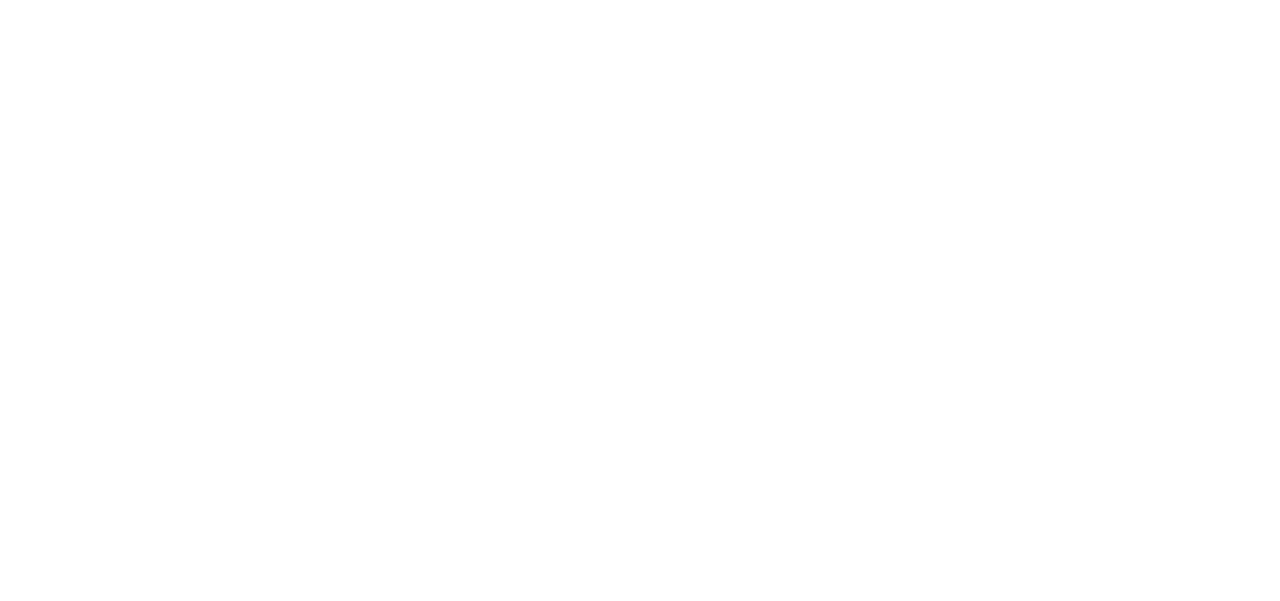
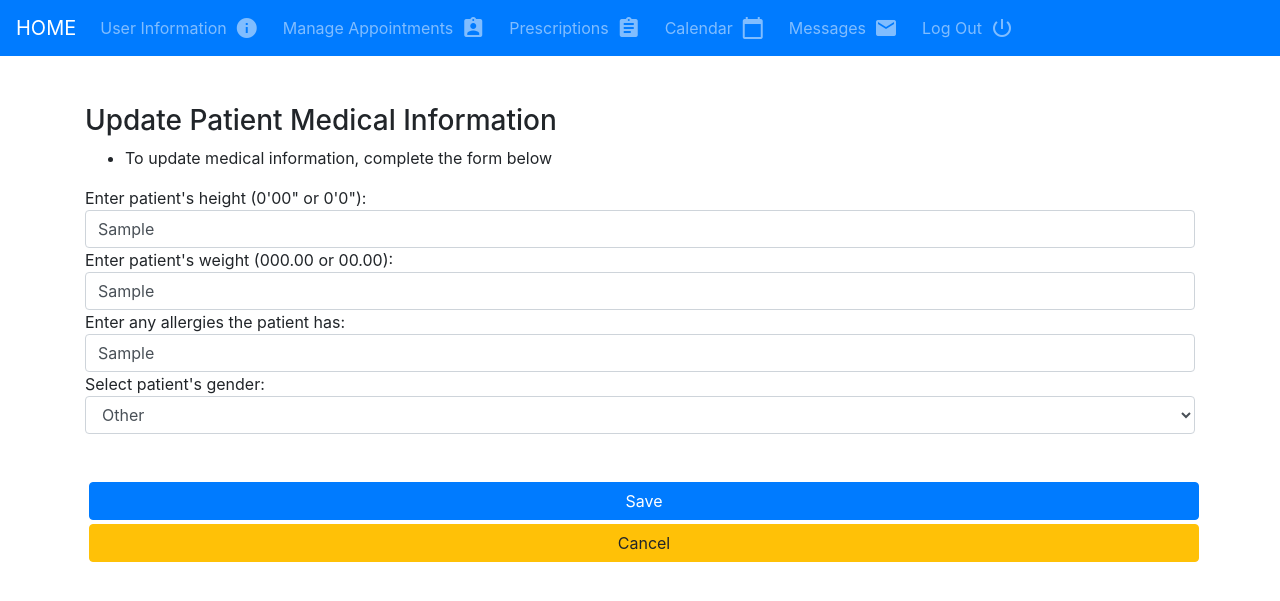
Before and after one commit to Bartosz-L/medical-appointment, a Django app: page /information/update-med/1/ in a window 1280 px wide. Before the commit the part shown is empty. Shown: the top 601 px of the page. Run offline with Django 3.2, Linux system fonts and the light colour scheme; tables that the repository leaves empty hold one stand-in row (values such as "Sample post"); some libraries are stand-ins or nearby versions.

Commit message:
update medical info template

```diff
--- a/appointment_project/appointments_app/templates/appointments_app/information.html
+++ b/appointment_project/appointments_app/templates/appointments_app/information.html
@@ -77,7 +77,7 @@
             <tbody>
             <tr>
               <td>{{ patient.height }}</td>
-              <td>{{ patient.weight }} lbs</td>
+              <td>{{ patient.weight }} kg</td>
               <td>{{ patient.allergies }}</td>
               <td>{{ patient.gender }}</td>
             </tr>
@@ -152,7 +152,7 @@
                            href="{% url 'appointments_app:updateMed' patient.id %}">{{ patient.lastName }}, {{ patient.firstName }}</a>
                     </td>
                     <td>{{ patient.height }}</td>
-                    <td>{{ patient.weight }} lbs</td>
+                    <td>{{ patient.weight }} kg</td>
                     <td>{{ patient.allergies }}</td>
                     <td>{{ patient.gender }}</td>
                     {% if type == "Doctor" %}
--- a/appointment_project/appointments_app/templates/appointments_app/updateMedInfo.html
+++ b/appointment_project/appointments_app/templates/appointments_app/updateMedInfo.html
@@ -0,0 +1,104 @@
+{% extends "appointments_app/base.html" %}
+{% block title %}UPDATE MED INFO{% endblock title %}
+
+{% block stylesheets %}
+  {{ block.super }}
+{% endblock stylesheets %}
+
+{% block content %}
+  <div class="container">
+    <div class="row justify-content-md-center mt-5">
+      <div class="col-12">
+        <h3>Update Patient Medical Information</h3>
+        <form name='update' action="{% url 'appointments_app:updateMedInfo' patient.id %}" method="post"
+              onsubmit="return checkform();">
+          {% csrf_token %}
+
+          <ul>
+            <li>To update medical information, complete the form below</li>
+          </ul>
+
+          <div class="form-group">
+            Enter patient's height (0'00" or 0'0"):
+            <input class="form-control" type="text" value="{{ patient.height }}" name="height" placeholder="Ex.) 0'00"/>
+            Enter patient's weight (000.00 or 00.00):
+            <input class="form-control" type="text" value="{{ patient.weight }}" name="weight"
+                   placeholder="Ex.) 000.00 or 00.00"/>
+            Enter any allergies the patient has:
+            <input class="form-control" type="text" value="{{ patient.allergies }}" name="allergies"
+                   placeholder="Ex.) Tree Nut, Asthma, Cats, etc."/>
+            Select patient's gender:
+            <select class="form-control" name='gender'>
+              {% if patient.gender == "" %}
+                <option name="placeholder" value="Please Select a Gender" selected disabled hidden>Please Select a
+                  Gender
+                </option>
+                <option name="gender1" value="Male">Male</option>
+                <option name="gender2" value="Female">Female</option>
+                <option name="gender3" value="Other">Other</option>
+              {% elif patient.gender == "Male" %}
+                <option name="gender1" value="Male" selected>Male</option>
+                <option name="gender2" value="Female">Female</option>
+                <option name="gender3" value="Other">Other</option>
+              {% elif patient.gender == "Female" %}
+                <option name="gender1" value="Male">Male</option>
+                <option name="gender2" value="Female" selected>Female</option>
+                <option name="gender3" value="Other">Other</option>
+              {% else %}
+                <option name="gender1" value="Male">Male</option>
+                <option name="gender2" value="Female">Female</option>
+                <option name="gender3" value="Other" selected>Other</option>
+              {% endif %}
+            </select>
+          </div>
+          <button type="submit" class="btn btn-primary btn-block m-1 mt-5" value="Save">Save</button>
+        </form>
+
+        <form action="{% url 'appointments_app:information' %}">
+          <button type="submit" class="btn btn-warning btn-block m-1" value="Cancel">Cancel</button>
+        </form>
+      </div>
+    </div>
+  </div>
+{% endblock content %}
+
+{% block javascripts %}
+  <script type="text/javascript">
+    function checkform() {
+      if (!validateHeight(document.update.height.value)) {
+        alert(document.update.height.value + " is incorrectly formatted, use  0\'00\" instead");
+        return false;
+      } else if (!validateWeight(document.update.weight.value)) {
+        alert(document.update.weight.value + " is incorrectly formatted, use  000.00 instead");
+        return false;
+      } else if (document.update.allergies.value.length === 0) {
+        alert("Please enter None if there are no allergies");
+        return false;
+      } else if (!validateAllergies(document.update.allergies.value)) {
+        alert(document.update.allergies.value + " is incorrectly formatted, use Allergy #1, Allergy #2, Allergy #3 instead");
+        return false;
+      } else if (document.update.gender.value === "Please Select a Gender") {
+        alert("Please select a valid gender");
+        return false;
+      } else {
+        alert("Medical Information will now be updated");
+        return true;
+      }
+    }
+
+    function validateHeight(height) {
+      var re = /^\d'(\d{1,2}")?$/;
+      return re.test(height);
+    }
+
+    function validateWeight(weight) {
+      var re = /^([1-9]\d|[1-9]\d\d)(\.\d\d)$/;
+      return re.test(weight);
+    }
+
+    function validateAllergies(allergies) {
+      var re = /^([a-zA-Z]+)|([a-zA-Z]+,[ ]*[a-zA-Z]*)|([a-zA-Z]*[ ][a-zA-Z]*)$/;
+      return re.test(allergies);
+    }
+  </script>
+{% endblock javascripts %}
```
Also changed, not shown: 1 other file.
